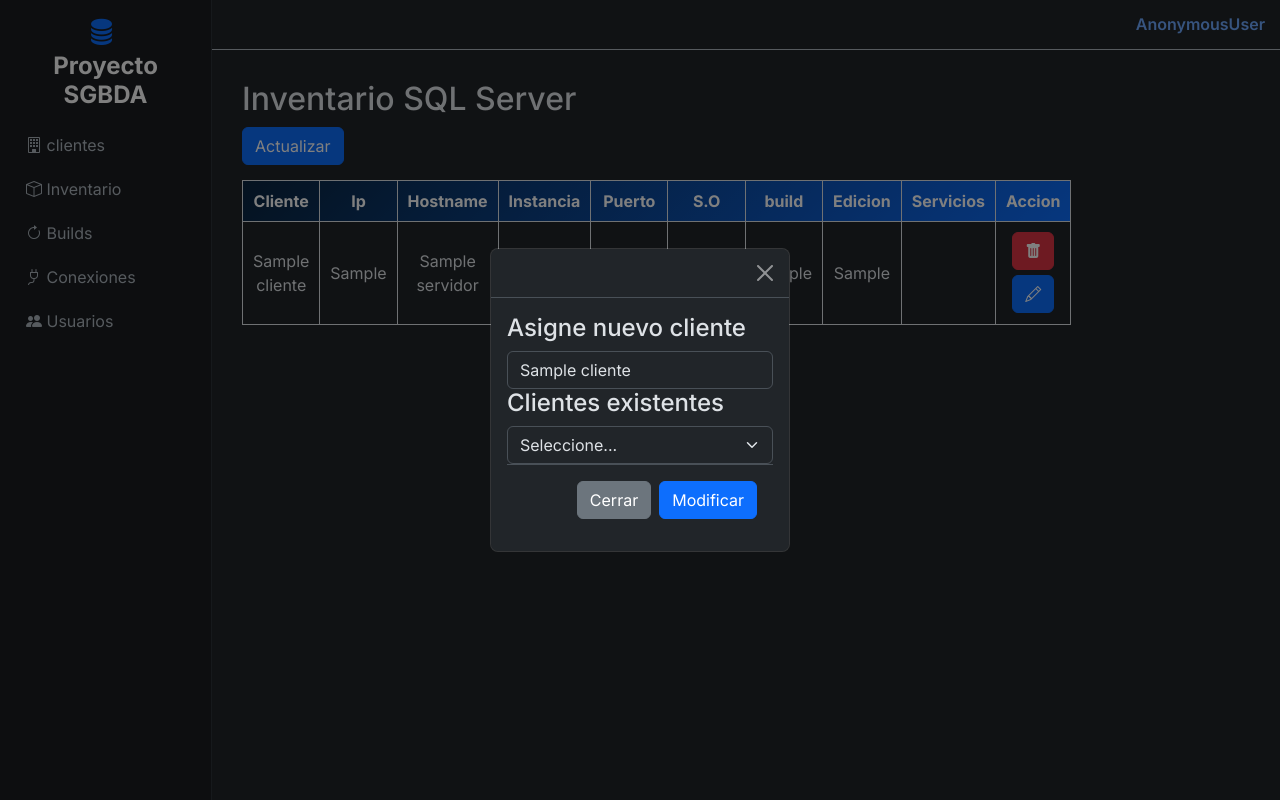
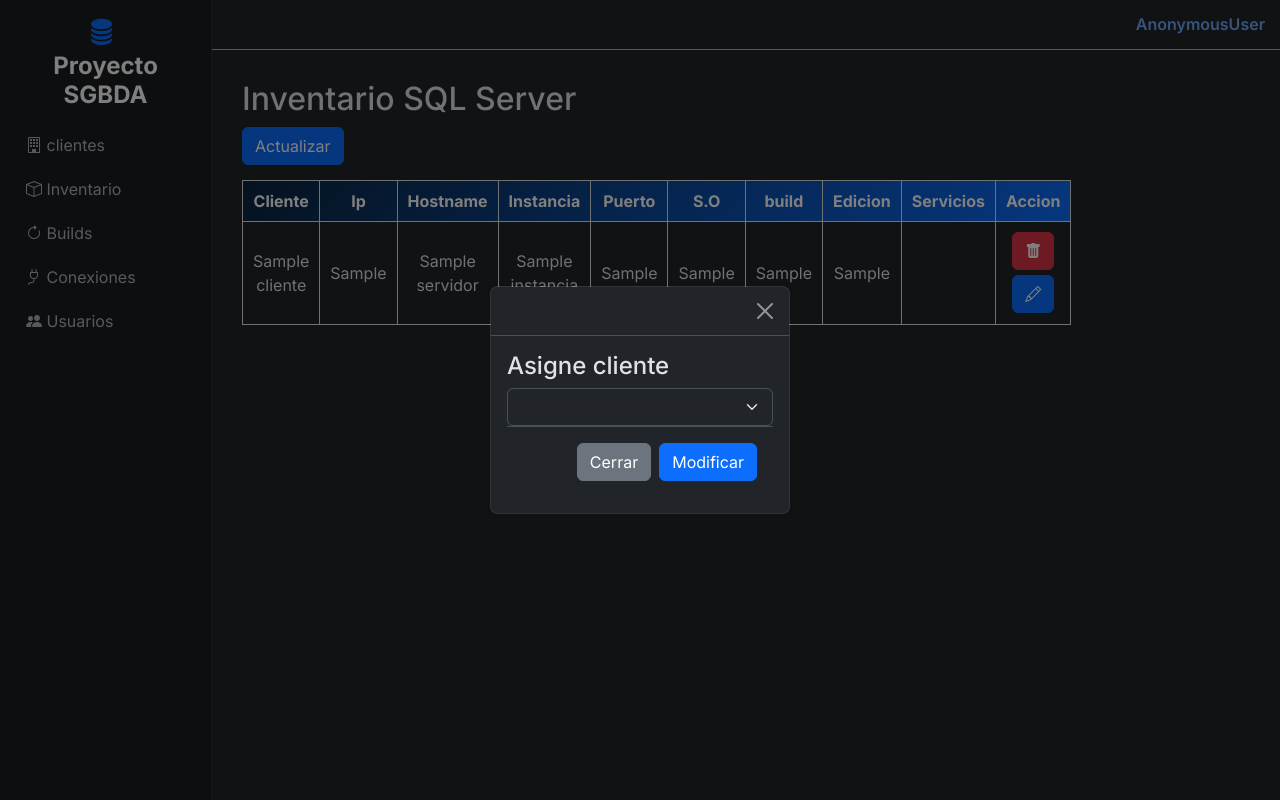
Before and after one commit to JulianCarvajal07/Proyecto-SGBDA, a Django app: page /listar_inventario/ in a window 1280 px wide, after a click that opens the changed part. Run offline with Django 5.2, Linux system fonts and the light colour scheme; tables that the repository leaves empty hold one stand-in row (values such as "Sample post").

Commit message:
ajuste a la vista asignar_cliente, para identificar clientes creados y asignarlos a la llave foranea que se encuentra en servidor

```diff
--- a/sgbda/templates/paginas/inventario.html
+++ b/sgbda/templates/paginas/inventario.html
@@ -114,19 +114,19 @@
                     {% csrf_token %}
                         <input type="hidden" class="form-control" id="cliente-id" name="id_cliente">
                         <input type="hidden" class="form-control" id="servidor-id" name="id_servidor">
-                        <h4>Asigne nuevo cliente</h4>
-                            <input type="text" class="form-control" id="nombre-cliente" name="nombre_cliente">
-                        <h4>Clientes existentes</h4>
+                        <h4>Asigne cliente</h4>
                             <select
                                 class="form-select"
-                                name="nombre_cliente"
-                                id="nombre-cliente"
+                                id= "nombre-cliente"
+                                name="cliente_id"
                             >
-                                <option selected>Seleccione...</option>
+                                <option selected disabled>Seleccione...</option>
+
                                 {% for cliente in clientes %}
-                                    <option value="">{{cliente.nombre}}</option>
+                                    <option value="{{cliente.id_cliente}}">{{cliente.nombre}}</option>
                                 {% endfor %}
                             </select>
+
                     <div class="modal-footer">
                         <button
                             type="button"
--- a/sgbda/urls.py
+++ b/sgbda/urls.py
@@ -29,7 +29,7 @@ urlpatterns = [
 
     path('listar_inventario/', listar_inventario, name='listar_inventario'),
     path('actualizar_inventario/', actualizar_inventario, name="actualizar_inventario"),
-    path('asigna_cliente/', asignar_cliente, name="asignar_cliente"),
+    path('asignar_cliente/', asignar_cliente, name="asignar_cliente"),
 
     path('listar_builds/', listar_builds, name='listar_builds'),
     path('actualizar_builds/', actualizar_builds, name='actualizar_builds'),
--- a/sgbda/views/inventario.py
+++ b/sgbda/views/inventario.py
@@ -42,7 +42,7 @@ def asignar_cliente(request):
     if request.method == "POST":
 
         servidor_id = request.POST.get("id_servidor")
-        nombre_cliente = request.POST.get("nombre_cliente")
+        nombre_cliente = request.POST.get("cliente_id")
 
         if not nombre_cliente:
 
@@ -56,15 +56,12 @@ def asignar_cliente(request):
         nombre_cliente = nombre_cliente.strip()
 
         # obtener servidor
-        servidor_obj = servidor.objects.get(
-            id_servidor=servidor_id
-        )
+        servidor_obj = servidor.objects.get(id_servidor=servidor_id)
 
         # SI YA TIENE CLIENTE -> modificar nombre
-        if servidor_obj.cliente:
-
-            servidor_obj.cliente.nombre = nombre_cliente
-            servidor_obj.cliente.save()
+        if nombre_cliente:
+            servidor_obj.cliente_id = nombre_cliente
+            servidor_obj.save()
 
             messages.success(
                 request,
@@ -73,17 +70,9 @@ def asignar_cliente(request):
 
         else:
 
-            cliente_obj = cliente.objects.create(
-                    nombre=nombre_cliente
-                )
-
-            # asignar cliente al servidor
-            servidor_obj.cliente = cliente_obj
-            servidor_obj.save()
-
-            messages.success(
+            messages.error(
                 request,
-                "Cliente asignado correctamente."
+                "Debe asignar un cliente."
             )
 
     return redirect("listar_inventario")
```
